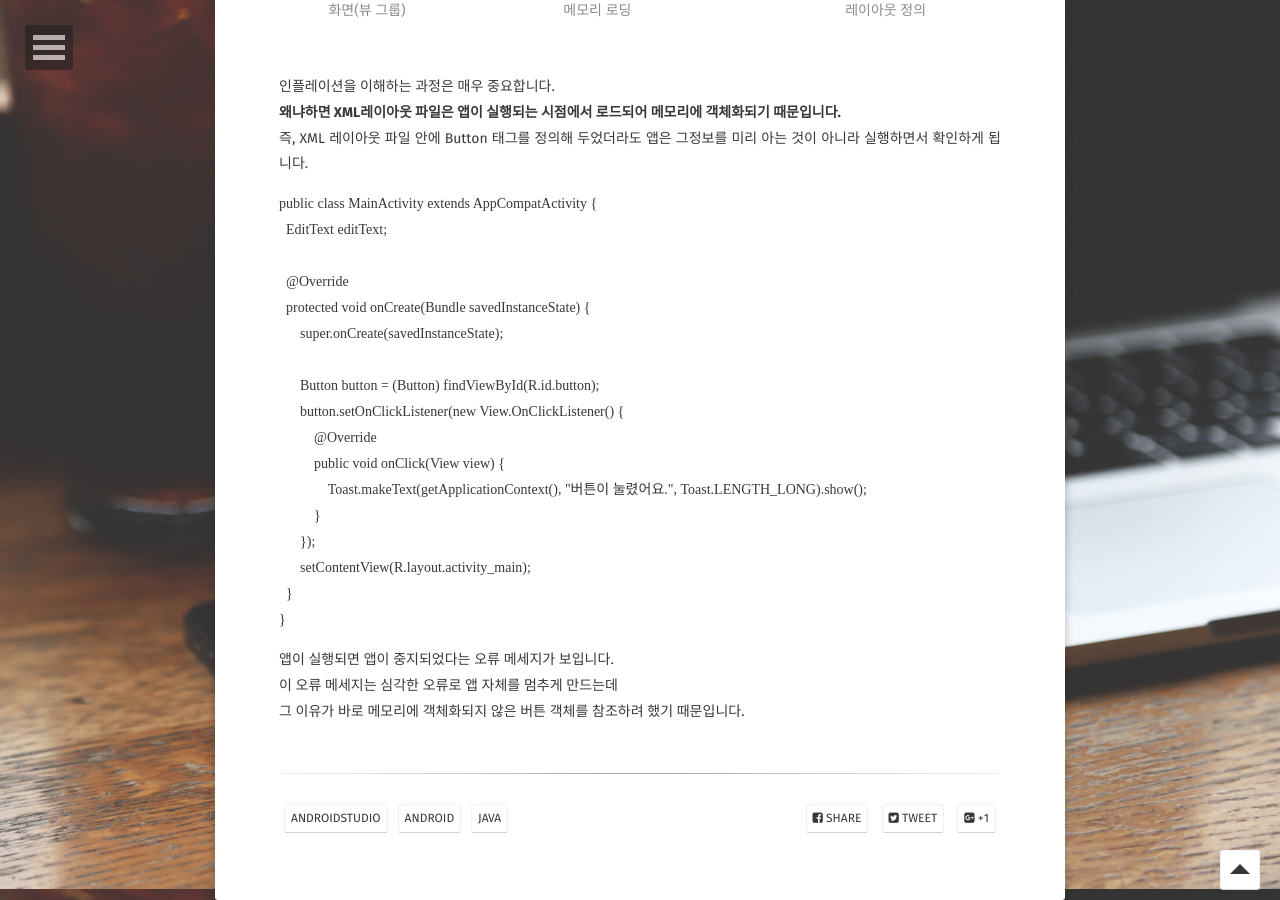
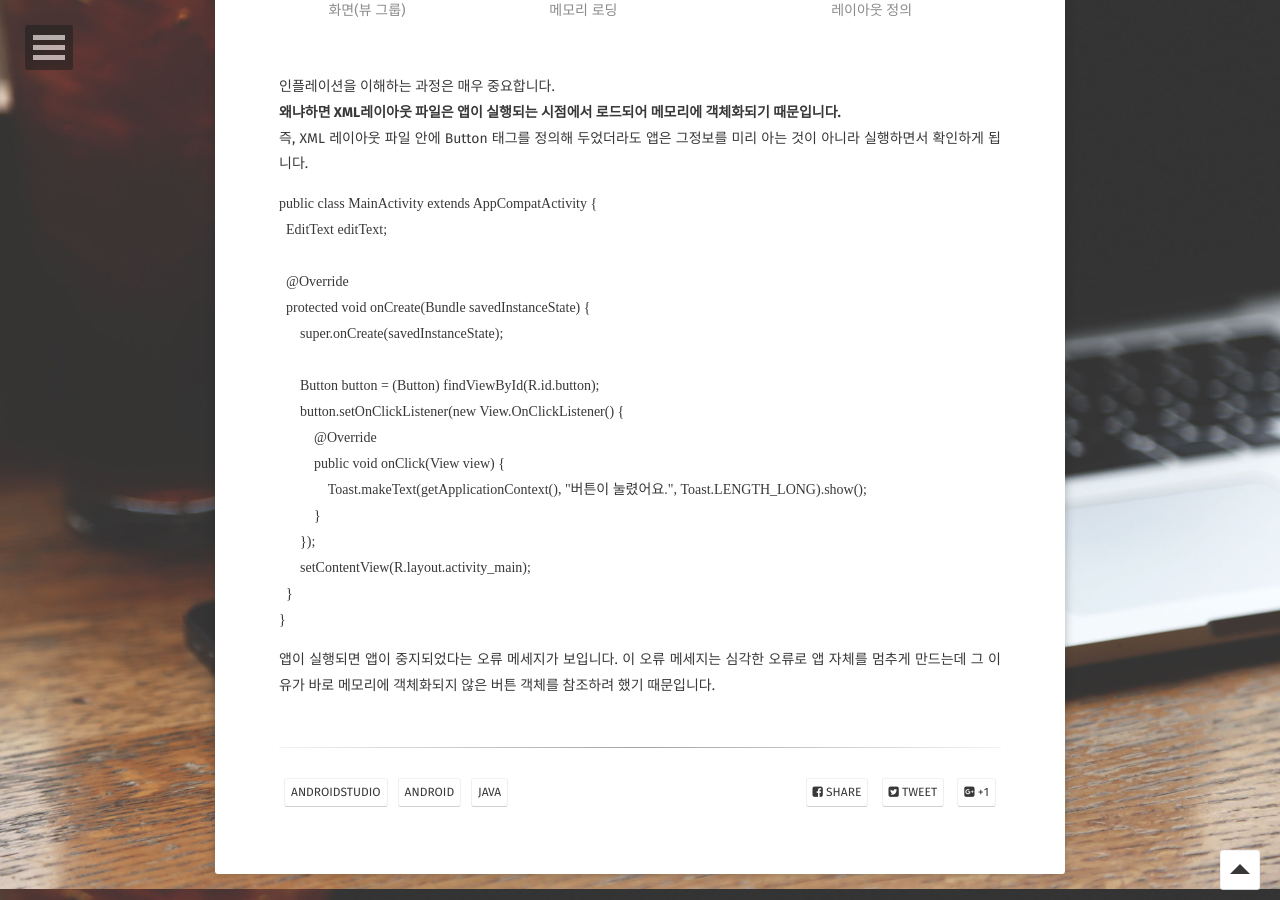
Before and after one commit to ChoiHyeongu/ChoiHyeongu.github.io, a Jekyll site: the page built from _posts/2018-07-15-Infation 이해하기.md, in a window 1280 px wide and 900 px high, scrolled down 911 px. Built offline with Jekyll 4.4.1, drawn with Linux system fonts in a browser that asks for light colours; some web fonts are replaced; comment, search, counter and statistics services are not loaded; part of the change alters nothing that is shown.

```diff
--- a/_posts/2018-07-15-Infation 이해하기.md
+++ b/_posts/2018-07-15-Infation 이해하기.md
@@ -17,7 +17,7 @@ XML 레이아웃에 정의된 내용이 메모리에 로딩된 후 객체회 되
 ![inflation](https://user-images.githubusercontent.com/35494666/42735255-a9f746ce-888b-11e8-91df-92dbc1981d46.png)
 
 <figure class="third">
-	<figcaption> &emsp; &emsp;&emsp; 화면(뷰 그룹)&emsp;&emsp;&emsp;&emsp;&nbsp;&emsp;&emsp;&emsp;&emsp;&emsp;&emsp;&emsp;메모리 로딩 &emsp;&emsp;&emsp;&emsp;&emsp;&emsp;&emsp;&emsp;&emsp;&emsp;&emsp;&emsp;&emsp;&emsp;&emsp;레이아웃 정의</figcaption>
+	<figcaption> &emsp; &emsp;&emsp; 화면(뷰 그룹)&emsp;&emsp;&emsp;&nbsp;&emsp;&emsp;&emsp;&emsp;&emsp;&emsp;&emsp;메모리 로딩 &emsp;&emsp;&emsp;&emsp;&emsp;&emsp;&emsp;&emsp;&emsp;&emsp;&emsp;&emsp;&emsp;&emsp;&emsp;레이아웃 정의</figcaption>
 </figure>
 <br>
 인플레이션을 이해하는 과정은 매우 중요합니다.
@@ -44,6 +44,4 @@ public class MainActivity extends AppCompatActivity {
 }
 </pre>
 
-앱이 실행되면 앱이 중지되었다는 오류 메세지가 보입니다.
-이 오류 메세지는 심각한 오류로 앱 자체를 멈추게 만드는데
-그 이유가 바로 메모리에 객체화되지 않은 버튼 객체를 참조하려 했기 때문입니다.
+앱이 실행되면 앱이 중지되었다는 오류 메세지가 보입니다.   이 오류 메세지는 심각한 오류로 앱 자체를 멈추게 만드는데      그 이유가 바로 메모리에 객체화되지 않은 버튼 객체를 참조하려 했기 때문입니다.
```
